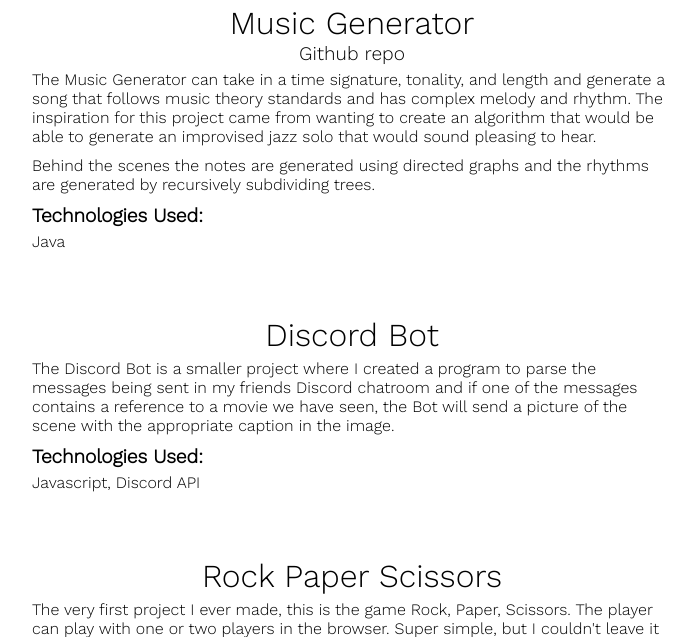
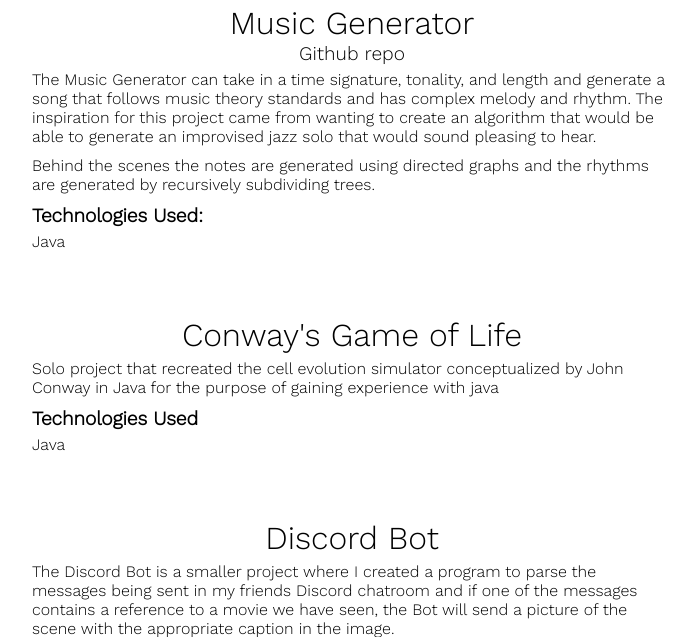
Before and after one commit to durbin3/portfolio, a Flask app: page /projects in a window 1280 px wide. Shown: the part 1920-2557 px from the top of the page, without its empty margins (288-984 px from the left). Run offline with Flask 2, Linux system fonts and the light colour scheme; some libraries are stand-ins or nearby versions.

Commit message:
added conway project

```diff
--- a/templates/projects.html
+++ b/templates/projects.html
@@ -2,7 +2,7 @@
 {% set active_page = 'projects' %}
 {% block body %}
 
-{% set projects = [("#midi", "Midi File Parser"), ("#synergi", "Synergi"), ("#music_maker", "Music Generator"), ("#discord_bot", "Discord Bot"), ("#rock_paper", "Rock Paper Scissors")] %}
+{% set projects = [("#midi", "Midi File Parser"), ("#synergi", "Synergi"), ("#music_maker", "Music Generator"), ("#conway", "Conway's Game of Life"), ("#discord_bot", "Discord Bot"), ("#rock_paper", "Rock Paper Scissors")] %}
 
 <div class="content">
     <div class="content_title">Projects</div>
@@ -91,6 +91,15 @@
                 <div class="tech_title">Technologies Used:</div>
                 <div class="text">Java</div>
             </div>
+            <div id="conway">
+                <div class="title">Conway's Game of Life</div>
+                <div class="text">
+                    Solo project that recreated the cell evolution simulator conceptualized
+                    by John Conway in Java for the purpose of gaining experience with java
+                </div>
+                <div class="tech_title">Technologies Used</div>
+                <div class="text">Java</div>
+            </div>
             <div id="discord_bot">
                 <div class="title">Discord Bot</div>
                 <div class="text">
```
